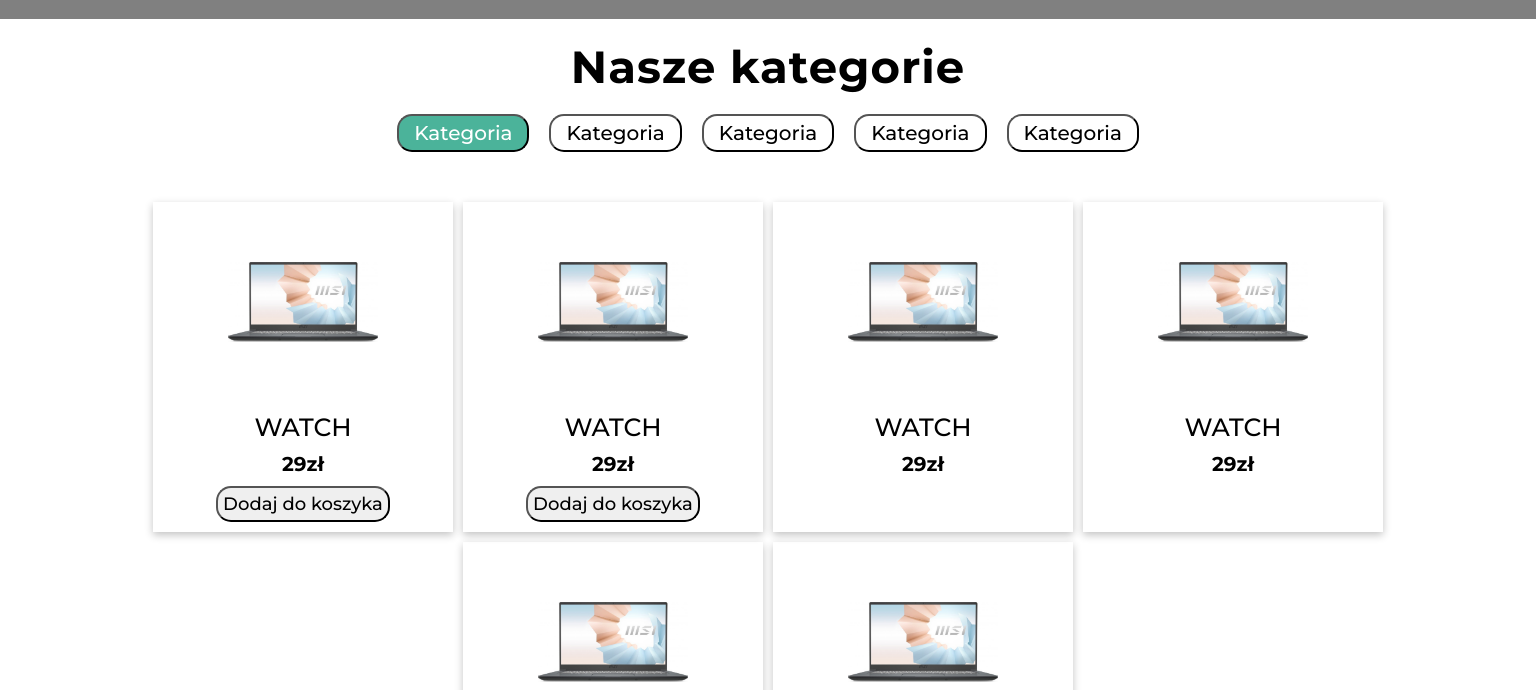
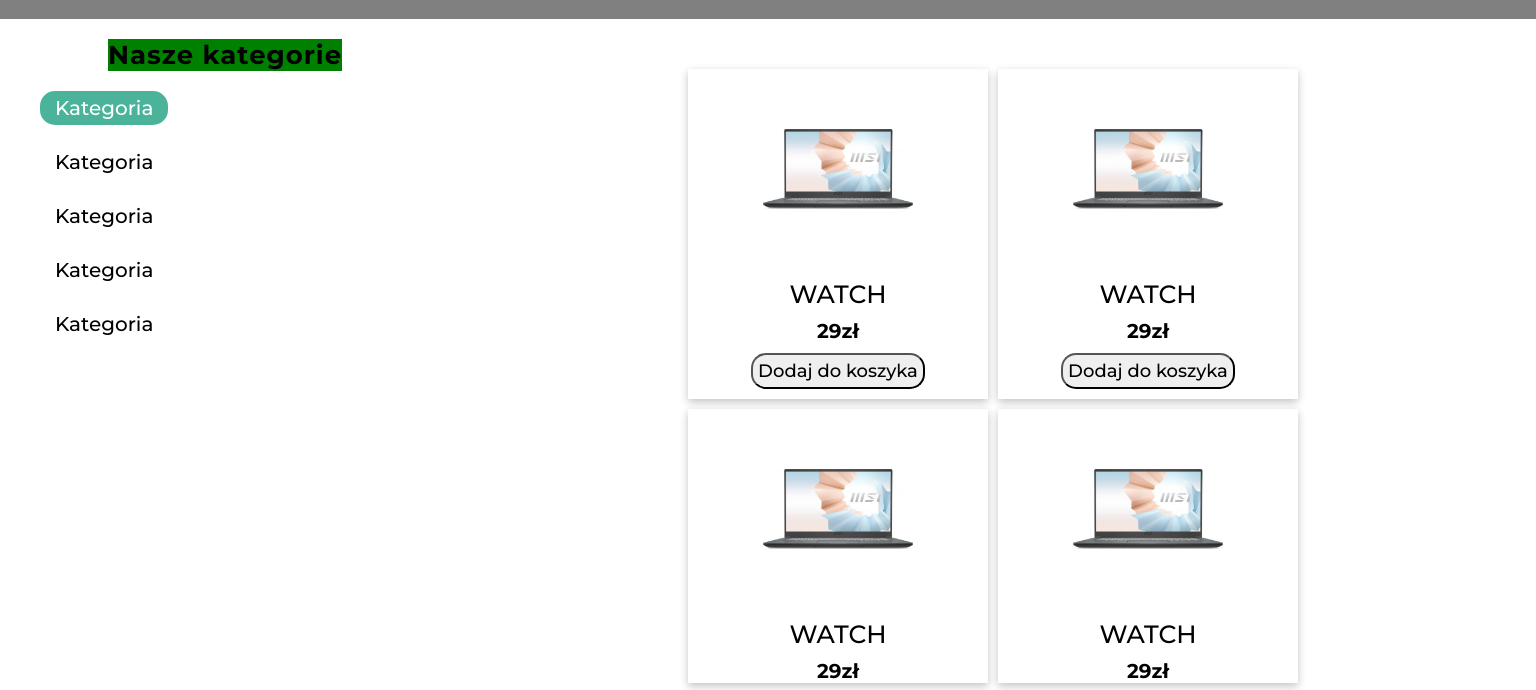
Before and after one commit to Titter00/shop-project, a website built with Parcel: page index.html in a window 1536 px wide. Shown: the part 80-770 px from the top of the page. Built offline with nearby package versions, Linux system fonts and the light colour scheme.

Commit message:
updating styles and structure

```diff
--- a/src/sass/main.scss
+++ b/src/sass/main.scss
@@ -6,11 +6,16 @@
   font-family: "Montserrat", sans-serif;
   font-size: 62.5%;
 }
+
 .svg {
   width: 2rem;
   height: 2rem;
 }
-
+@media only screen and (min-width: 1300px) {
+  .container {
+    display: flex;
+  }
+}
 .header {
   background-color: grey;
   color: white;
@@ -111,7 +116,28 @@
     cursor: pointer;
   }
 }
+@media only screen and (min-width: 1300px) {
+  .categories__items {
+    flex-direction: column;
+    align-self: flex-start;
+    // padding: 8rem;
+    margin-left: 4rem;
+    // border-right: 1px solid black;
+  }
+  .categories__items button {
+    border: none;
+  }
+  .categories {
+    min-width: 45rem;
+    display: flex;
+    // margin-left: 2rem;
 
+    &__title {
+      font-size: 2.6rem;
+      background-color: green;
+    }
+  }
+}
 .products {
   display: flex;
   gap: 1rem;
@@ -128,6 +154,7 @@
   align-items: center;
   // border: 1px solid black;
   box-shadow: rgba(0, 0, 0, 0.24) 0px 3px 8px;
+  transition: transform 0.3s;
 
   &__name {
     font-size: 2.5rem;
@@ -150,3 +177,7 @@
   height: 20rem;
   object-fit: contain;
 }
+
+.product:hover {
+  transform: translateY(-8px);
+}
```
